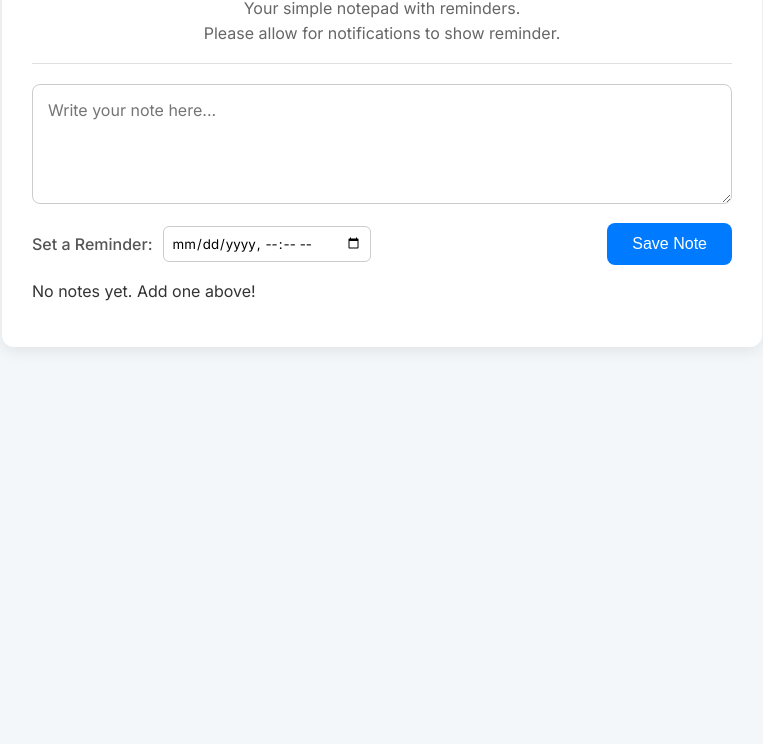
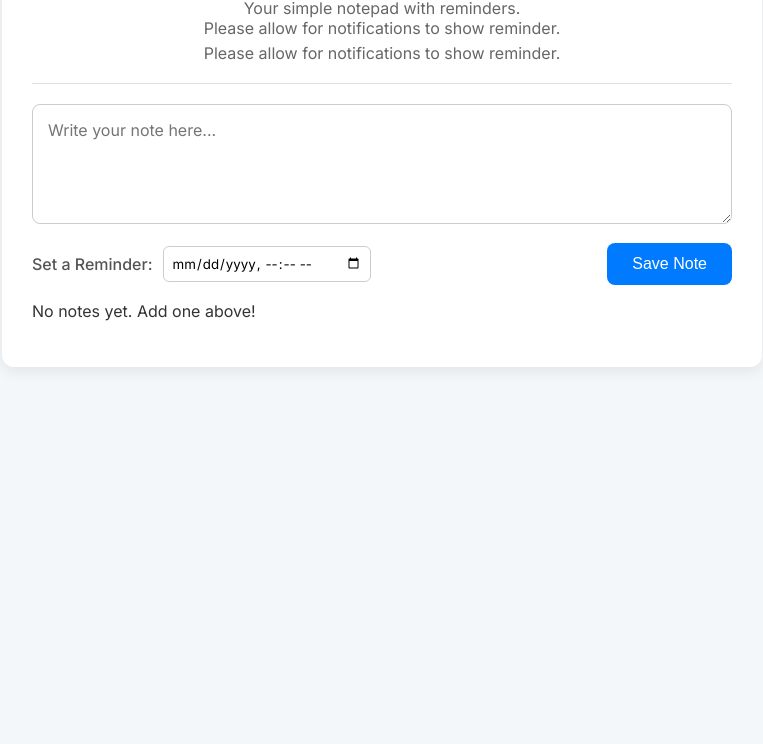
Before and after one commit to Ntokozox/Notepad, a plain HTML site: page index.html in a window 1280 px wide. Shown: the part 96-840 px from the top of the page, without its empty margins (258-1021 px from the left). Drawn offline with Linux system fonts and the light colour scheme.

Commit message:
Ensuring that notifications are allowed, for real this time

```diff
--- a/index.html
+++ b/index.html
@@ -13,7 +13,9 @@
     <div class="app-container">
         <header>
             <h1>📝 QuickNote Pad</h1>
-            <p>Your simple notepad with reminders.</p>
+            <p>Your simple notepad with reminders. <br>
+            Please allow for notifications to show reminder.
+            </p>
             <p>Please allow for notifications to show reminder. </p>
         </header>
 
```
